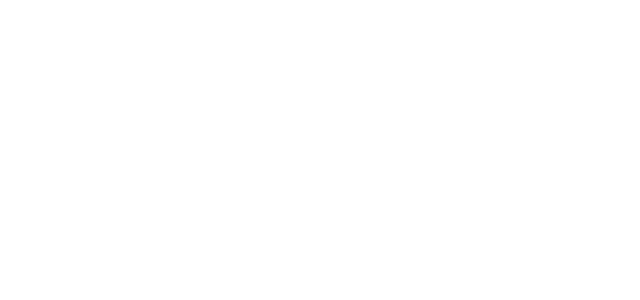
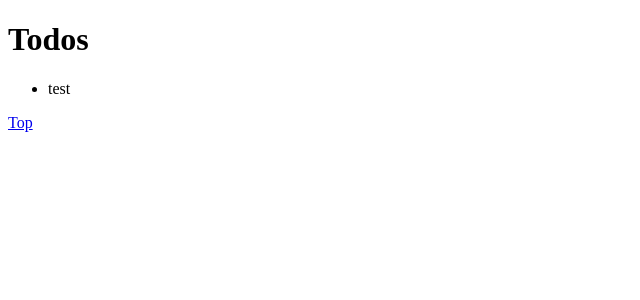
Before and after one commit to ta1kt0me/sandbox, a Nuxt app: page /tasks in a window 1280 px wide. Before the commit this address had no page. Shown: the top 300 px of the page, without its empty margins (0-640 px from the left). Built offline with nearby package versions, Linux system fonts and the light colour scheme.

Commit message:
Show tasks

```diff
--- a/pages/index.vue
+++ b/pages/index.vue
@@ -3,6 +3,7 @@
     <h1>
       Hello {{ name }}
     </h1>
+    <nuxt-link to="/tasks">Tasks</nuxt-link>
   </div>
 </template>
 
--- /dev/null
+++ b/pages/tasks.vue
@@ -0,0 +1,40 @@
+<template>
+  <div>
+    <h1>
+      Todos
+    </h1>
+    <ul>
+      <li v-for="(task, index) in tasks" :key="index">
+        {{ task.name }}
+      </li>
+    </ul>
+    <nuxt-link to="/">Top</nuxt-link>
+  </div>
+</template>
+
+<script>
+import { mapGetters } from 'vuex'
+
+//export default {
+//  computed: mapGetters({
+//    todos: 'todos/todos'
+//  }),
+//  methods: {
+//    addTodo(e) {
+//      var text = e.target.value
+//      if (text.trim()) {
+//        this.$store.commit('todos/add', { text })
+//      }
+//      e.target.value = ''
+//    },
+//    ...mapMutations({
+//      toggle: 'todos/toggle'
+//    })
+//  }
+//}
+export default {
+  computed: mapGetters({
+    tasks: "tasks/tasks"
+  })
+}
+</script>
--- /dev/null
+++ b/store/tasks.js
@@ -0,0 +1,11 @@
+export const state = () => ({
+  list: [
+    { name: "test" }
+  ]
+})
+
+export const getters = {
+  tasks(state) {
+    return state.list
+  }
+}
```
